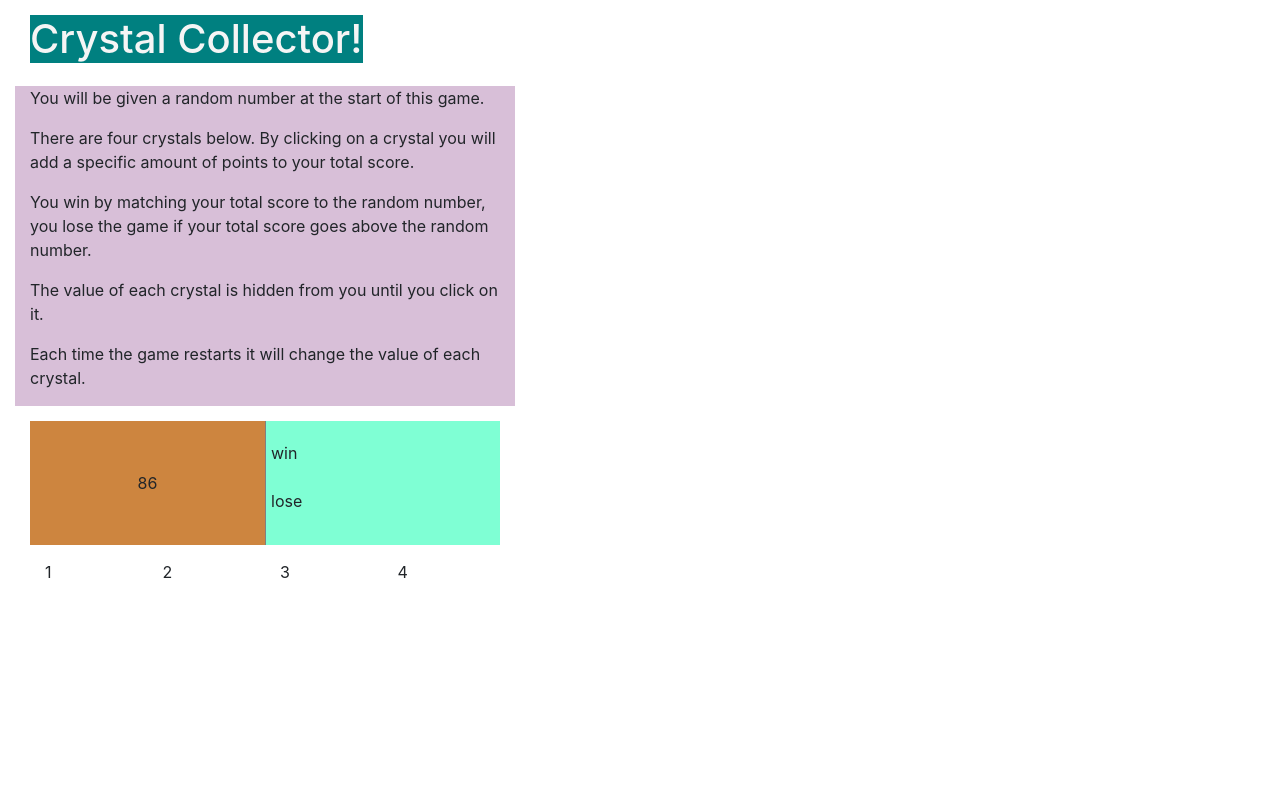
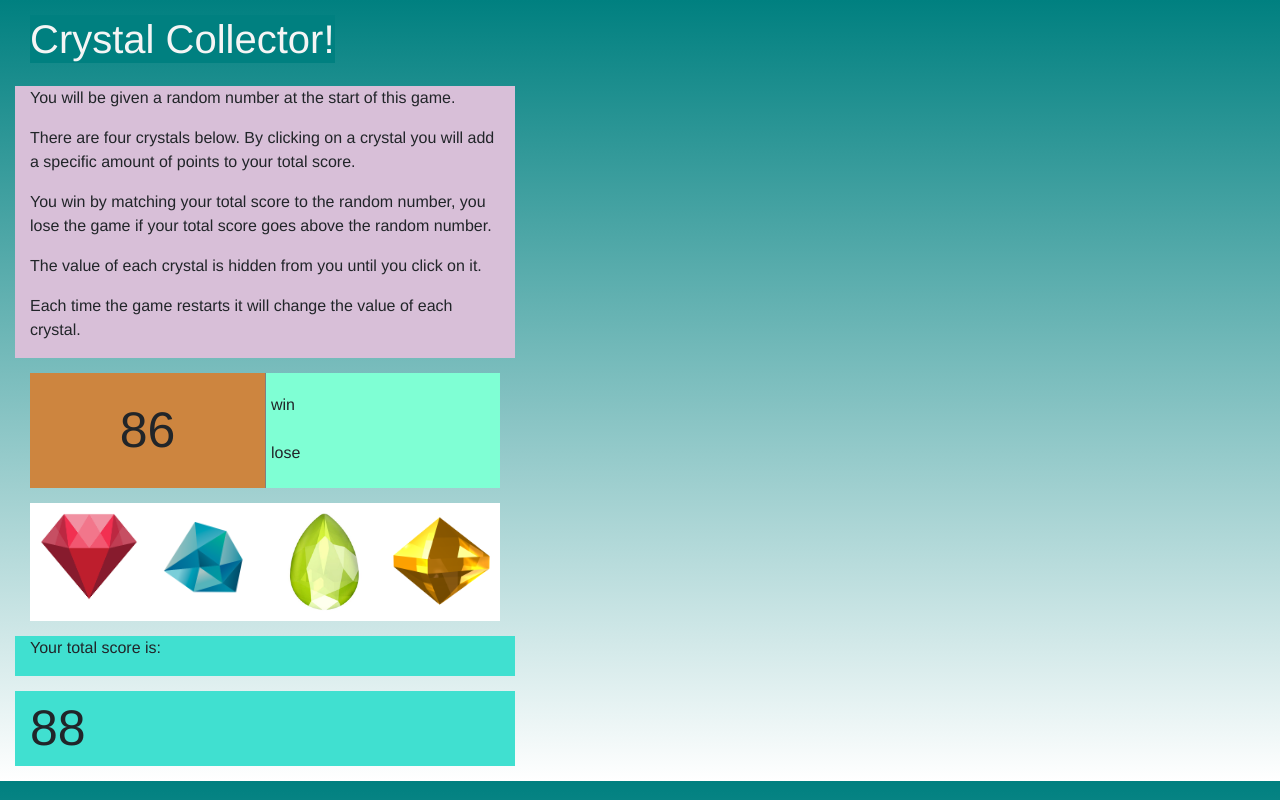
Before and after one commit to setheugene/unit-4-game, a plain HTML site: page index.html in a window 1280 px wide. Drawn offline with nearby package versions, Linux system fonts and the light colour scheme.

Commit message:
style and html done

```diff
--- a/assets/css/style.css
+++ b/assets/css/style.css
@@ -1,3 +1,8 @@
+body {
+    background: linear-gradient(teal, white);
+    font-family: 'Arimo', sans-serif;
+  }
+
 h1 {
     background-color: teal;
     color: whitesmoke;
@@ -12,10 +17,11 @@ h1 {
     margin: 15px;
 }
 
-#random-number {
+#goal-number {
     background-color: peru;
     text-align: center;
-    padding: 50px;
+    padding: 20px;
+    font-size: 50px;
 }
 
 #points {
@@ -23,3 +29,17 @@ h1 {
     background-color: aquamarine;
     border-left: 1px solid grey;
 }
+
+.img {
+      background-color: white;
+      padding: 10px;
+}
+
+  .score {
+    background-color: turquoise;
+}
+
+
+#added {
+    font-size: 50px;
+}
--- a/assets/javascript/game.js
+++ b/assets/javascript/game.js
@@ -0,0 +1,27 @@
+//on load assign amounts to crystals
+$(document).ready(function() {
+
+//for holding values
+    var crystal1 = "";
+    var crystal2 = "";
+    var crystal3 = "";
+    var crystal4 = "";
+
+//for adding score
+    var wins = 0;
+    var losses = 0;
+
+//for picking new values/ reseting added number
+    var reset = false;
+
+//pick and display goal number
+function reset() {
+
+}
+
+//when a crystal is clicked it's value is added to #added
+
+//if added number is more than goal number then add one to losses
+
+//if added number equals goal number add one to wins and repick goal number and reset added number to 0
+)}
--- a/index.html
+++ b/index.html
@@ -11,10 +11,12 @@
 <script src="https://cdnjs.cloudflare.com/ajax/libs/popper.js/1.14.3/umd/popper.min.js" integrity="sha384-ZMP7rVo3mIykV+2+9J3UJ46jBk0WLaUAdn689aCwoqbBJiSnjAK/l8WvCWPIPm49" crossorigin="anonymous"></script>
 <script src="https://stackpath.bootstrapcdn.com/bootstrap/4.1.3/js/bootstrap.min.js" integrity="sha384-ChfqqxuZUCnJSK3+MXmPNIyE6ZbWh2IMqE241rYiqJxyMiZ6OW/JmZQ5stwEULTy" crossorigin="anonymous"></script>
     <script src="assets/javascript/game.js"></script>
+    <link href="https://fonts.googleapis.com/css?family=Arimo" rel="stylesheet">
 
 
 </head>
 <body>
+
 <div class="row container">
     <h1>Crystal Collector!</h1>
 </div>
@@ -38,7 +40,7 @@
 </div>
 
 <div class="row container">
-    <div class="col-md-6" id="random-number">86</div>
+    <div class="col-md-6" id="goal-number">86</div>
 
     <div class="col-md-6" id="points">
         <div class="row" id="wins">win</div>
@@ -47,9 +49,17 @@
     </div>
 </div>
 
-<div class="row container">
-    <div class="col-md-3 img" div="crystal1" img src="assets/images/red.jpg" alt="red crystal">1</div>
-    <div class="col-md-3 img" div="crystal2">2</div>
-    <div class="col-md-3 img" div="crystal3">3</div>
-    <div class="col-md-3 img" div="crystal4">4</div>
+<div class="row crystals container">
+    <div class="col-md-3 img" id="crystal1"><img src="assets/images/red.png" alt="red crystal" width="100%"></div>
+    <div class="col-md-3 img" id="crystal2"><img src="assets/images/blue.png" alt="blue crystal" width="100%"></div>
+    <div class="col-md-3 img" id="crystal3"><img src="assets/images/green.jpg" alt="green crystal" width="100%"></div>
+    <div class="col-md-3 img" id="crystal4"><img src="assets/images/yellow.png" alt="yellow crystal" width="100%"></div>
 </div>
+
+<div class="row container score">
+<p>Your total score is: </p>
+</div>
+
+<div class="row container score" id="added">
+        88
+        </div>
```
Also changed, not shown: assets/images/red.jpg (deleted), assets/images/red.png (added).
